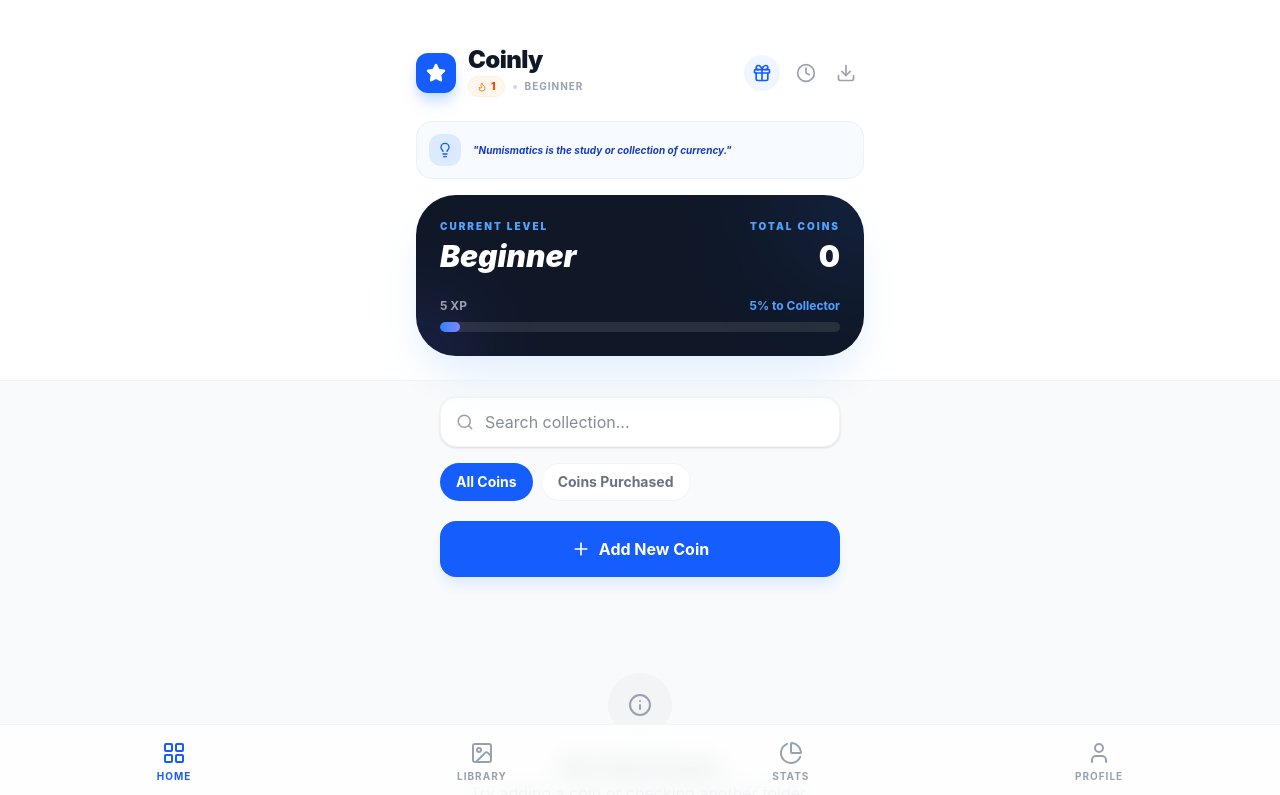
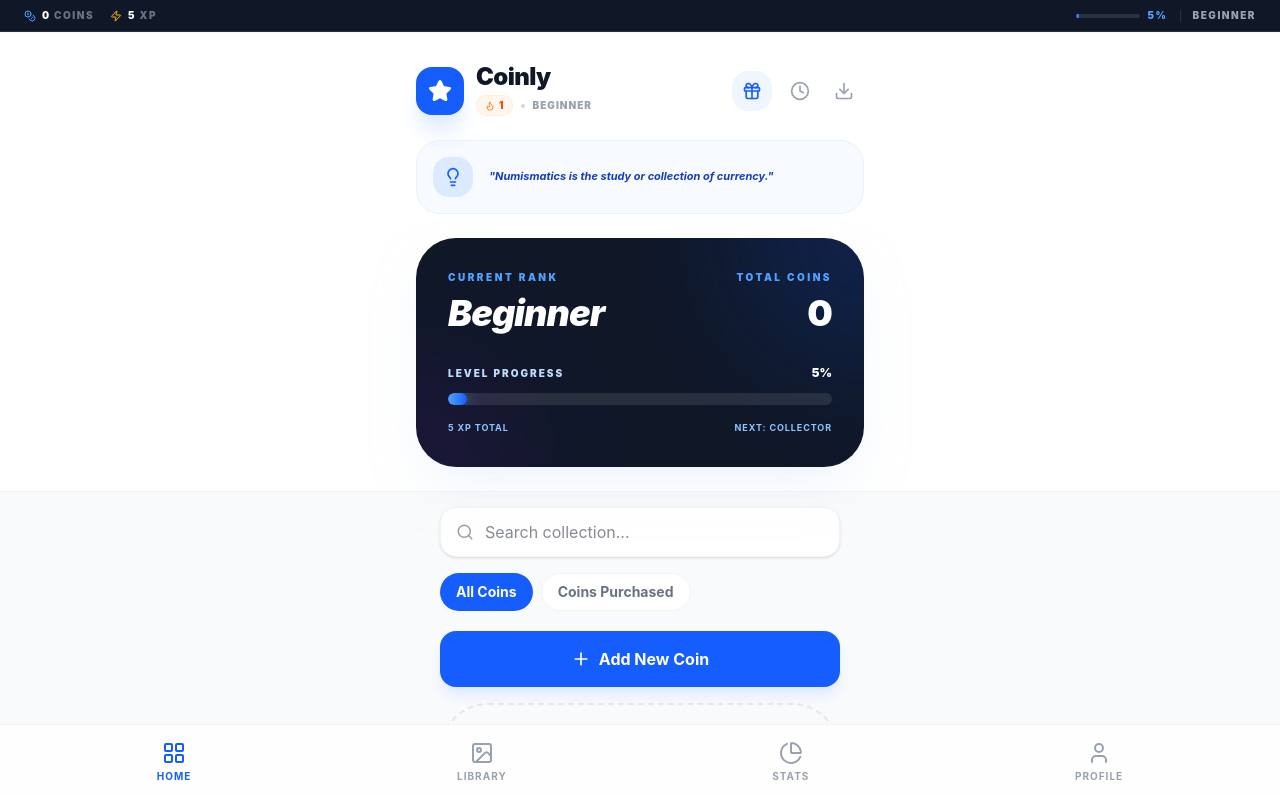
Before and after one commit to AllieBaig/CoinVault, a React (Vite) app: page / in a window 1280 px wide. Shown: the top 795 px of the page. Built offline with nearby package versions, Linux system fonts and the light colour scheme.

Commit message:
feat: Add Coins icon and improve feedback messages
Introduces the `Coins` icon from lucide-react and updates success feedback messages for adding and editing coins to be more descriptive.

```diff
--- a/src/App.tsx
+++ b/src/App.tsx
@@ -11,7 +11,7 @@ import {
   Settings, User, ChevronRight, X, ArrowLeft, Search, Clock,
   Loader2, AlertCircle, Grid, List as ListIcon, Trophy, Flame,
   Zap, Target, Gift, RefreshCw, RefreshCcw, Eye, EyeOff, Check, Lock, Unlock, Tag, TrendingUp,
-  Share2, Columns, History, Lightbulb
+  Share2, Columns, History, Lightbulb, Coins
 } from 'lucide-react';
 import { removeBackground } from '@imgly/background-removal';
 import LZString from 'lz-string';
@@ -663,7 +663,7 @@ export default function App() {
 
     if (isEditing) {
       setCoins(coins.map(c => c.id === isEditing.id ? { ...c, ...coinData } : c));
-      setFeedback({ message: 'Coin updated!', type: 'success' });
+      setFeedback({ message: 'Coin updated successfully!', type: 'success' });
     } else {
       let points = RARITY_POINTS[newRarity];
 
@@ -672,6 +672,8 @@ export default function App() {
       if (isNight && profile.preferences.nightBonusEnabled) {
         points = Math.round(points * 1.5);
         setFeedback({ message: `🌙 Night Bonus Active! (+50% XP)`, type: 'success' });
+      } else {
+        setFeedback({ message: 'Coin added to collection!', type: 'success' });
       }
 
       const newCoin: Coin = {
@@ -1067,27 +1069,67 @@ export default function App() {
 
   // --- Render Helpers ---
 
+  const renderSummaryBar = () => (
+    <motion.div
+      initial={{ y: -20, opacity: 0 }}
+      animate={{ y: 0, opacity: 1 }}
+      className="bg-gray-900 dark:bg-black text-white py-2 px-6 sticky top-0 z-[60] border-b border-white/10 flex items-center justify-between text-[10px] font-black uppercase tracking-[0.15em]"
+    >
+      <div className="flex items-center gap-4">
+        <div className="flex items-center gap-1.5 group">
+          <Coins size={12} className="text-blue-400 group-hover:scale-110 transition-transform" />
+          <span>{stats.total} <span className="text-gray-500">Coins</span></span>
+        </div>
+        <div className="flex items-center gap-1.5 group">
+          <Zap size={12} className="text-amber-400 group-hover:scale-110 transition-transform" />
+          <span>{profile.points} <span className="text-gray-500">XP</span></span>
+        </div>
+      </div>
+      <div className="flex items-center gap-3">
+        <div className="flex items-center gap-2">
+          <div className="w-16 h-1 bg-white/10 rounded-full overflow-hidden">
+            <motion.div
+              initial={{ width: 0 }}
+              animate={{ width: `${progressToNextLevel}%` }}
+              className="h-full bg-blue-500 shadow-[0_0_8px_rgba(59,130,246,0.5)]"
+            />
+          </div>
+          <span className="text-blue-400">{progressToNextLevel}%</span>
+        </div>
+        <div className="w-[1px] h-3 bg-white/10" />
+        <span className="text-gray-400">{currentLevel.name}</span>
+      </div>
+    </motion.div>
+  );
+
   const renderHeader = () => (
-    <header className="bg-white dark:bg-gray-900 border-b border-gray-100 dark:border-gray-800 px-6 pt-12 pb-6 sticky top-0 z-10 transition-colors">
+    <>
+      {renderSummaryBar()}
+      <header className="bg-white dark:bg-gray-900 border-b border-gray-100 dark:border-gray-800 px-6 pt-8 pb-6 sticky top-[33px] z-10 transition-colors">
         <div className="max-w-md mx-auto">
           <div className="flex items-center justify-between mb-6">
             <div className="flex items-center gap-3">
-            <div className="w-10 h-10 bg-blue-600 rounded-xl flex items-center justify-center text-white shadow-lg shadow-blue-200 dark:shadow-none">
-              <Star size={20} className="fill-white" />
-            </div>
+              <motion.div
+                whileHover={{ rotate: 5 }}
+                whileTap={{ scale: 0.9 }}
+                className="w-12 h-12 bg-blue-600 rounded-2xl flex items-center justify-center text-white shadow-xl shadow-blue-100 dark:shadow-none"
+              >
+                <Star size={24} className="fill-white" />
+              </motion.div>
               <div>
-              <h1 className="text-2xl font-black tracking-tight leading-none">Coinly</h1>
+                <h1 className="text-2xl font-black tracking-tight leading-none text-gray-900 dark:text-white">Coinly</h1>
                 {!profile.preferences.focusMode && (
-                <div className="flex items-center gap-2 mt-1">
+                  <div className="flex items-center gap-2 mt-1.5">
                     <motion.div
                       whileHover={{ scale: 1.05 }}
-                    className="flex items-center gap-1 bg-orange-50 dark:bg-orange-900/20 px-2 py-0.5 rounded-full border border-orange-100 dark:border-orange-800/50"
+                      whileTap={{ scale: 0.95 }}
+                      className="flex items-center gap-1 bg-orange-50 dark:bg-orange-900/20 px-2 py-0.5 rounded-full border border-orange-100 dark:border-orange-800/50 cursor-default"
                     >
                       <Flame size={10} className="text-orange-500" />
                       <span className="text-[10px] font-black text-orange-600 dark:text-orange-400">{profile.streak.current}</span>
                     </motion.div>
-                  <div className="w-1 h-1 bg-gray-300 rounded-full" />
-                  <p className="text-[10px] font-bold text-gray-400 uppercase tracking-widest">{currentLevel.name}</p>
+                    <div className="w-1 h-1 bg-gray-300 dark:bg-gray-700 rounded-full" />
+                    <p className="text-[10px] font-black text-gray-400 uppercase tracking-widest">{currentLevel.name}</p>
                   </div>
                 )}
               </div>
@@ -1095,11 +1137,12 @@ export default function App() {
             <div className="flex items-center gap-2">
               {!profile.preferences.focusMode && (
                 <motion.button
+                  whileHover={{ scale: 1.1 }}
                   whileTap={{ scale: 0.9 }}
                   onClick={handleLuckySpin}
                   disabled={isSpinning}
-                className={`p-2 rounded-full transition-all ${
-                  isSpinning ? 'bg-gray-100 text-gray-400 animate-spin' : 'bg-blue-50 dark:bg-blue-900/20 text-blue-600 dark:text-blue-400 hover:bg-blue-100'
+                  className={`p-2.5 rounded-2xl transition-all ${
+                    isSpinning ? 'bg-gray-100 text-gray-400 animate-spin' : 'bg-blue-50 dark:bg-blue-900/20 text-blue-600 dark:text-blue-400 hover:bg-blue-100 dark:hover:bg-blue-900/40'
                   }`}
                   title="Daily Lucky Spin"
                 >
@@ -1109,10 +1152,24 @@ export default function App() {
               <div className="flex gap-1">
                 {!profile.preferences.focusMode && (
                   <>
-                  <motion.button whileTap={{ scale: 0.9 }} id="refresh-app-btn" onClick={() => window.location.reload()} className="p-2 text-gray-400 hover:text-blue-600 transition-colors" title="Refresh App">
+                    <motion.button
+                      whileHover={{ scale: 1.1 }}
+                      whileTap={{ scale: 0.9 }}
+                      id="refresh-app-btn"
+                      onClick={() => window.location.reload()}
+                      className="p-2.5 text-gray-400 hover:text-blue-600 dark:hover:text-blue-400 transition-colors"
+                      title="Refresh App"
+                    >
                       <Clock size={20} />
                     </motion.button>
-                  <motion.button whileTap={{ scale: 0.9 }} id="export-data-btn" onClick={exportData} className="p-2 text-gray-400 hover:text-blue-600 transition-colors" title="Export Data">
+                    <motion.button
+                      whileHover={{ scale: 1.1 }}
+                      whileTap={{ scale: 0.9 }}
+                      id="export-data-btn"
+                      onClick={exportData}
+                      className="p-2.5 text-gray-400 hover:text-blue-600 dark:hover:text-blue-400 transition-colors"
+                      title="Export Data"
+                    >
                       <Download size={20} />
                     </motion.button>
                   </>
@@ -1123,77 +1180,77 @@ export default function App() {
 
           {!profile.preferences.focusMode && discoveryTip && (
             <motion.div
-            initial={{ opacity: 0, y: -10 }}
-            animate={{ opacity: 1, y: 0 }}
-            className="bg-blue-50/50 dark:bg-blue-900/10 p-3 rounded-2xl flex items-center gap-3 mb-4 border border-blue-100/50 dark:border-blue-800/20"
-          >
-            <div className="w-8 h-8 bg-blue-100 dark:bg-blue-900/30 rounded-xl flex items-center justify-center text-blue-600">
-              <Lightbulb size={16} />
-            </div>
-            <p className="text-[10px] font-bold text-blue-800 dark:text-blue-300 italic leading-tight">
+              initial={{ opacity: 0, scale: 0.95 }}
+              animate={{ opacity: 1, scale: 1 }}
+              className="bg-blue-50/50 dark:bg-blue-900/10 p-4 rounded-[1.5rem] flex items-center gap-4 mb-6 border border-blue-100/50 dark:border-blue-800/20"
+            >
+              <div className="w-10 h-10 bg-blue-100 dark:bg-blue-900/30 rounded-2xl flex-shrink-0 flex items-center justify-center text-blue-600 dark:text-blue-400">
+                <Lightbulb size={20} />
+              </div>
+              <p className="text-[11px] font-bold text-blue-800 dark:text-blue-300 italic leading-snug">
                 "{discoveryTip}"
               </p>
             </motion.div>
           )}
 
           {/* Hero Stats Section */}
-        <div className={`rounded-[2.5rem] p-6 text-white relative overflow-hidden ${
+          <motion.div
+            initial={{ opacity: 0, y: 20 }}
+            animate={{ opacity: 1, y: 0 }}
+            className={`rounded-[2.5rem] p-8 text-white relative overflow-hidden shadow-2xl ${
               profile.preferences.textMode
-            ? 'bg-gray-100 dark:bg-gray-800 text-gray-900 dark:text-white border border-gray-200 dark:border-gray-700'
-            : 'bg-gray-900 dark:bg-gray-800 shadow-2xl shadow-blue-100 dark:shadow-none'
-        }`}>
+                ? 'bg-gray-100 dark:bg-gray-800 text-gray-900 dark:text-white border border-gray-200 dark:border-gray-700 shadow-none'
+                : 'bg-gray-900 dark:bg-gray-800 shadow-blue-100/50 dark:shadow-none'
+            }`}
+          >
             {!profile.preferences.textMode && (
               <>
-              <div className="absolute top-0 right-0 w-32 h-32 bg-blue-500/20 rounded-full -mr-16 -mt-16 blur-3xl" />
-              <div className="absolute bottom-0 left-0 w-24 h-24 bg-indigo-500/20 rounded-full -ml-12 -mb-12 blur-2xl" />
+                <div className="absolute top-0 right-0 w-64 h-64 bg-blue-600/20 rounded-full -mr-32 -mt-32 blur-3xl animate-pulse" />
+                <div className="absolute bottom-0 left-0 w-48 h-48 bg-purple-600/10 rounded-full -ml-24 -mb-24 blur-3xl" />
               </>
             )}
 
             <div className="relative z-10">
-            <div className="flex justify-between items-start mb-6">
+              <div className="flex justify-between items-start mb-8">
                 <div>
-                <p className={`text-[10px] font-black uppercase tracking-[0.2em] mb-1 ${profile.preferences.textMode ? 'text-gray-400' : 'text-blue-400'}`}>Current Level</p>
-                <h2 className={`text-3xl font-black ${profile.preferences.textMode ? '' : 'italic'}`}>{currentLevel.name}</h2>
+                  <p className={`text-[10px] font-black uppercase tracking-[0.25em] mb-2 ${profile.preferences.textMode ? 'text-gray-400' : 'text-blue-400'}`}>Current Rank</p>
+                  <h2 className={`text-4xl font-black tracking-tight ${profile.preferences.textMode ? '' : 'italic'}`}>{currentLevel.name}</h2>
                 </div>
                 <div className="text-right">
-                <p className={`text-[10px] font-black uppercase tracking-[0.2em] mb-1 ${profile.preferences.textMode ? 'text-gray-400' : 'text-blue-400'}`}>Total Coins</p>
-                <p className="text-3xl font-black">{stats.total}</p>
-              </div>
-            </div>
-
-            <div className="space-y-2">
+                  <p className={`text-[10px] font-black uppercase tracking-[0.25em] mb-2 ${profile.preferences.textMode ? 'text-gray-400' : 'text-blue-400'}`}>Total Coins</p>
+                  <p className="text-4xl font-black tracking-tight">{stats.total}</p>
+                </div>
+              </div>
+
+              <div className="space-y-3">
                 <div className="flex justify-between items-end">
-                <p className={`text-xs font-bold ${profile.preferences.textMode ? 'text-gray-500' : 'text-gray-400'}`}>{profile.points} XP</p>
-                <p className={`text-xs font-bold ${profile.preferences.textMode ? 'text-blue-600' : 'text-blue-400'}`}>{progressToNextLevel}% to {nextLevel?.name || 'Max'}</p>
-              </div>
-              <div className={`h-2.5 rounded-full overflow-hidden ${profile.preferences.textMode ? 'bg-gray-200 dark:bg-gray-700' : 'bg-white/10'}`}>
+                  <p className={`text-[10px] font-black uppercase tracking-[0.2em] ${profile.preferences.textMode ? 'text-gray-400' : 'text-blue-200'}`}>Level Progress</p>
+                  <p className="text-xs font-black">{progressToNextLevel}%</p>
+                </div>
+                <div className={`h-3 rounded-full overflow-hidden ${profile.preferences.textMode ? 'bg-gray-200 dark:bg-gray-700' : 'bg-white/10'}`}>
                   <motion.div
                     initial={{ width: 0 }}
                     animate={{ width: `${progressToNextLevel}%` }}
-                  transition={{ duration: 1, ease: "easeOut" }}
-                  className={`h-full rounded-full ${profile.preferences.textMode ? 'bg-blue-600' : 'bg-gradient-to-r from-blue-500 to-indigo-400'}`}
+                    transition={{ duration: 1.5, ease: "easeOut" }}
+                    className={`h-full rounded-full ${profile.preferences.textMode ? 'bg-blue-600' : 'bg-gradient-to-r from-blue-400 to-blue-600 shadow-[0_0_15px_rgba(96,165,250,0.5)]'}`}
                   />
                 </div>
-            </div>
-          </div>
-
-          <AnimatePresence>
-            {xpGain && (
-              <motion.div
-                initial={{ opacity: 0, y: 20, scale: 0.5 }}
-                animate={{ opacity: 1, y: -40, scale: 1.2 }}
-                exit={{ opacity: 0, scale: 1.5 }}
-                className="absolute top-1/2 left-1/2 -translate-x-1/2 -translate-y-1/2 z-20 pointer-events-none"
-              >
-                <span className="text-4xl font-black text-blue-400 drop-shadow-[0_0_15px_rgba(59,130,246,0.5)]">
-                  +{xpGain} XP
-                </span>
-              </motion.div>
-            )}
-          </AnimatePresence>
-        </div>
+                <div className="flex justify-between items-center pt-1">
+                  <p className={`text-[9px] font-bold uppercase tracking-widest ${profile.preferences.textMode ? 'text-gray-400' : 'text-blue-300'}`}>
+                    {profile.points} XP Total
+                  </p>
+                  {nextLevel && (
+                    <p className={`text-[9px] font-bold uppercase tracking-widest ${profile.preferences.textMode ? 'text-gray-400' : 'text-blue-300'}`}>
+                      Next: {nextLevel.name}
+                    </p>
+                  )}
+                </div>
+              </div>
+            </div>
+          </motion.div>
         </div>
       </header>
+    </>
   );
 
   const renderTabs = () => {
@@ -1358,9 +1415,9 @@ export default function App() {
             {activeTab === 'collection' && (
               <motion.div
                 key="collection"
-                initial={{ opacity: 0, y: 10 }}
-                animate={{ opacity: 1, y: 0 }}
-                exit={{ opacity: 0, y: -10 }}
+                initial={{ opacity: 0, x: -10 }}
+                animate={{ opacity: 1, x: 0 }}
+                exit={{ opacity: 0, x: 10 }}
                 className="space-y-4"
               >
                 {/* Search Bar */}
@@ -1630,25 +1687,38 @@ export default function App() {
 
                 {/* List */}
                 {sortedCoins.length === 0 ? (
-                  <div className="py-20 text-center">
-                    <div className="w-16 h-16 bg-gray-100 dark:bg-gray-800 rounded-full flex items-center justify-center mx-auto mb-4">
-                      {searchQuery ? <Search className="text-gray-400" /> : <Info className="text-gray-400" />}
-                    </div>
-                    <h3 className="text-xl font-bold text-gray-800 dark:text-gray-200">
-                      {searchQuery ? 'No Match Found' : 'No Coins Found'}
+                  <motion.div
+                    initial={{ opacity: 0, scale: 0.9 }}
+                    animate={{ opacity: 1, scale: 1 }}
+                    className="py-24 text-center bg-gray-50/50 dark:bg-gray-800/20 rounded-[3rem] border-2 border-dashed border-gray-200 dark:border-gray-700"
+                  >
+                    <div className="w-20 h-20 bg-white dark:bg-gray-900 rounded-3xl flex items-center justify-center mx-auto mb-6 shadow-xl shadow-gray-100 dark:shadow-none">
+                      {searchQuery ? <Search size={32} className="text-blue-500" /> : <Coins size={32} className="text-blue-500" />}
+                    </div>
+                    <h3 className="text-2xl font-black text-gray-900 dark:text-white mb-2">
+                      {searchQuery ? 'No Match Found' : 'Your Collection is Empty'}
                     </h3>
-                    <p className="text-gray-500 dark:text-gray-400">
-                      {searchQuery ? `We couldn't find anything for "${searchQuery}"` : 'Try adding a coin or checking another folder.'}
+                    <p className="text-gray-500 dark:text-gray-400 font-medium max-w-[200px] mx-auto leading-relaxed">
+                      {searchQuery ? `We couldn't find anything for "${searchQuery}"` : 'Start your journey by adding your first coin!'}
                     </p>
-                    {searchQuery && (
-                      <button
+                    {searchQuery ? (
+                      <motion.button
+                        whileTap={{ scale: 0.95 }}
                         onClick={() => setSearchQuery('')}
-                        className="mt-4 text-blue-600 dark:text-blue-400 font-bold text-sm"
+                        className="mt-6 px-6 py-2 bg-blue-600 text-white rounded-full font-black text-xs uppercase tracking-widest shadow-lg shadow-blue-100 dark:shadow-none"
                       >
                         Clear Search
-                      </button>
-                    )}
-                  </div>
+                      </motion.button>
+                    ) : (
+                      <motion.button
+                        whileTap={{ scale: 0.95 }}
+                        onClick={() => setIsAdding(true)}
+                        className="mt-6 px-6 py-2 bg-blue-600 text-white rounded-full font-black text-xs uppercase tracking-widest shadow-lg shadow-blue-100 dark:shadow-none"
+                      >
+                        Add First Coin
+                      </motion.button>
+                    )}
+                  </motion.div>
                 ) : (
                   profile.preferences.purchaseMode ? (
                     <div className="bg-white dark:bg-gray-900 rounded-[2.5rem] border-2 border-gray-200 dark:border-gray-700 shadow-xl overflow-hidden">
@@ -1784,9 +1854,10 @@ export default function App() {
 
             {activeTab === 'library' && (
               <motion.div
-                initial={{ opacity: 0, y: 10 }}
-                animate={{ opacity: 1, y: 0 }}
-                exit={{ opacity: 0, y: -10 }}
+                key="library"
+                initial={{ opacity: 0, x: -10 }}
+                animate={{ opacity: 1, x: 0 }}
+                exit={{ opacity: 0, x: 10 }}
                 className="space-y-6 pb-24"
               >
                 <div className="flex items-center justify-between px-2">
@@ -1795,13 +1866,19 @@ export default function App() {
                 </div>
 
                 {coins.filter(c => c.image).length === 0 ? (
-                  <div className="py-20 text-center bg-white dark:bg-gray-900 rounded-[2.5rem] border border-gray-100 dark:border-gray-800 shadow-sm">
-                    <div className="w-16 h-16 bg-gray-100 dark:bg-gray-800 rounded-full flex items-center justify-center mx-auto mb-4">
-                      <ImageIcon className="text-gray-400" />
-                    </div>
-                    <p className="text-gray-500 font-bold">No coin images yet</p>
-                    <p className="text-xs text-gray-400 mt-1">Add photos to your coins to see them here</p>
-                  </div>
+                  <motion.div
+                    initial={{ opacity: 0, scale: 0.9 }}
+                    animate={{ opacity: 1, scale: 1 }}
+                    className="py-24 text-center bg-white dark:bg-gray-900 rounded-[3rem] border border-gray-100 dark:border-gray-800 shadow-sm"
+                  >
+                    <div className="w-20 h-20 bg-gray-50 dark:bg-gray-800 rounded-3xl flex items-center justify-center mx-auto mb-6">
+                      <ImageIcon size={32} className="text-gray-300" />
+                    </div>
+                    <h3 className="text-xl font-black text-gray-900 dark:text-white mb-2">Visual Gallery Empty</h3>
+                    <p className="text-gray-500 dark:text-gray-400 font-medium text-sm max-w-[220px] mx-auto leading-relaxed">
+                      Add photos to your coins to build your visual library.
+                    </p>
+                  </motion.div>
                 ) : (
                   <div className="grid grid-cols-3 gap-3">
                     {coins.filter(c => c.image).map(coin => (
@@ -1826,9 +1903,9 @@ export default function App() {
             {activeTab === 'stats' && (
               <motion.div
                 key="stats"
-                initial={{ opacity: 0, y: 10 }}
-                animate={{ opacity: 1, y: 0 }}
-                exit={{ opacity: 0, y: -10 }}
+                initial={{ opacity: 0, x: -10 }}
+                animate={{ opacity: 1, x: 0 }}
+                exit={{ opacity: 0, x: 10 }}
                 className="space-y-8"
               >
                 {/* Suggestion */}
@@ -1995,9 +2072,9 @@ export default function App() {
             {activeTab === 'profile' && (
               <motion.div
                 key="profile"
-                initial={{ opacity: 0, y: 10 }}
-                animate={{ opacity: 1, y: 0 }}
-                exit={{ opacity: 0, y: -10 }}
+                initial={{ opacity: 0, x: -10 }}
+                animate={{ opacity: 1, x: 0 }}
+                exit={{ opacity: 0, x: 10 }}
                 className="space-y-6"
               >
                 {/* Profile Card */}
@@ -2742,15 +2819,18 @@ export default function App() {
         <AnimatePresence>
           {feedback && (
             <motion.div
-              initial={{ opacity: 0, y: 50 }}
-              animate={{ opacity: 1, y: 0 }}
-              exit={{ opacity: 0, y: 50 }}
-              className="fixed bottom-8 left-1/2 -translate-x-1/2 z-50"
-            >
-              <div className={`px-6 py-3 rounded-full shadow-2xl flex items-center gap-3 font-bold text-white ${
-                feedback.type === 'success' ? 'bg-green-500' : 'bg-gray-800'
+              initial={{ opacity: 0, y: 50, scale: 0.9 }}
+              animate={{ opacity: 1, y: 0, scale: 1 }}
+              exit={{ opacity: 0, y: 50, scale: 0.9 }}
+              className="fixed bottom-12 left-1/2 -translate-x-1/2 z-[100]"
+            >
+              <div className={`px-8 py-4 rounded-3xl shadow-[0_20px_50px_rgba(0,0,0,0.2)] flex items-center gap-4 font-black text-sm tracking-tight text-white border border-white/10 backdrop-blur-md ${
+                feedback.type === 'success' ? 'bg-green-600/90' :
+                feedback.type === 'error' ? 'bg-red-600/90' : 'bg-gray-900/90'
               }`}>
-                <CheckCircle2 size={18} />
+                <div className="w-8 h-8 rounded-full bg-white/20 flex items-center justify-center">
+                  {feedback.type === 'success' ? <CheckCircle2 size={18} /> : <Info size={18} />}
+                </div>
                 {feedback.message}
               </div>
             </motion.div>
```
Lines whose indentation alone changed are shown as unchanged.
